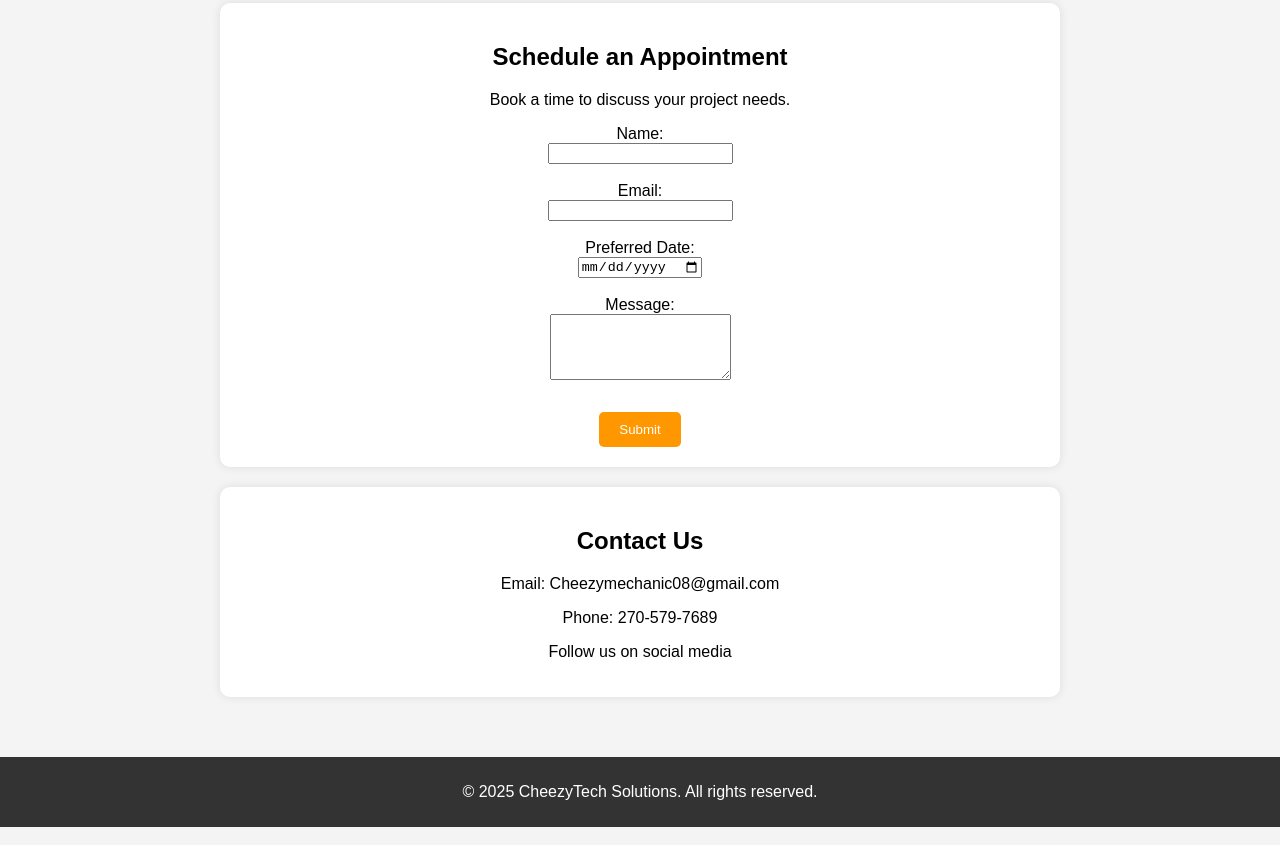
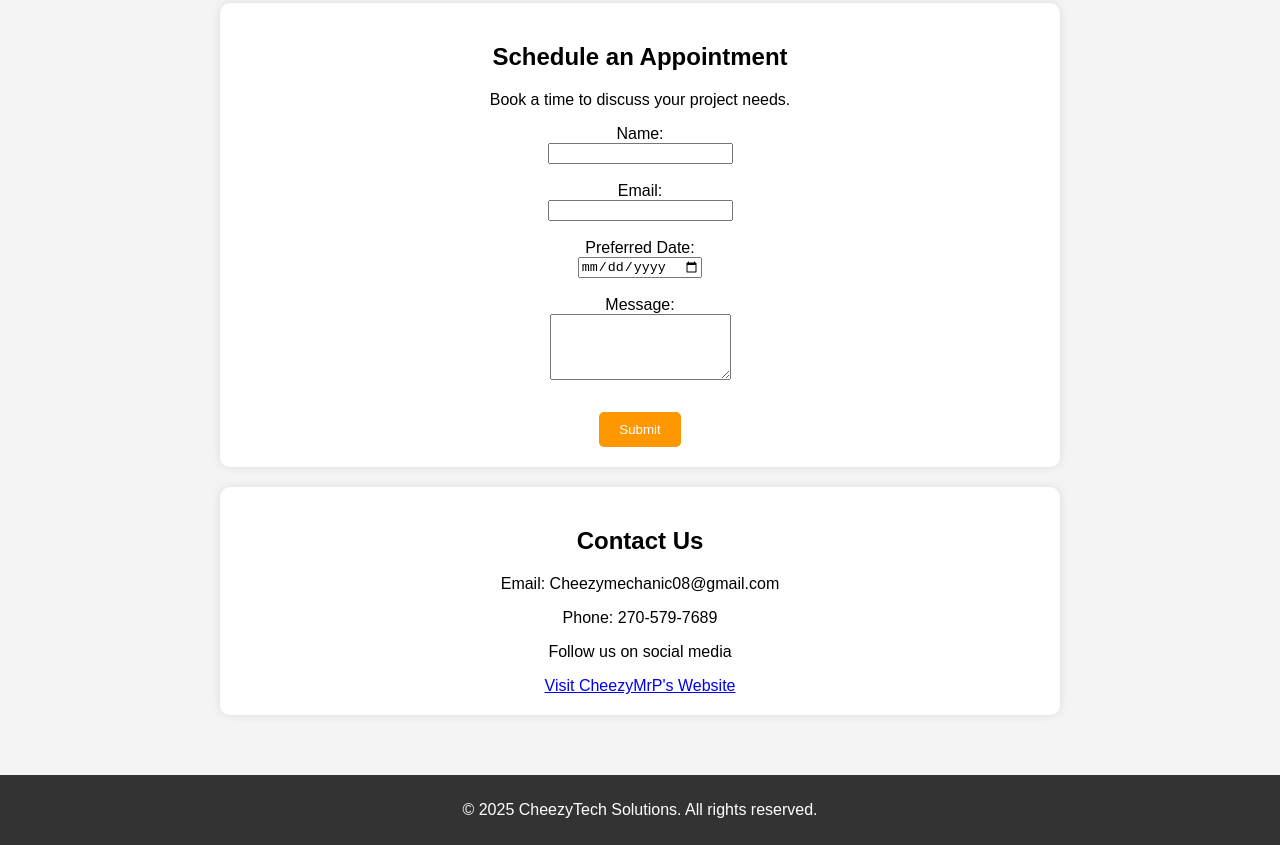
Before and after one commit to Cheezymrp/Business-Page, a plain HTML site: page index.html in a window 1280 px wide. Shown: the part 864-1709 px from the top of the page. Drawn offline with Linux system fonts and the light colour scheme.

Commit message:
Update index.html

```diff
--- a/index.html
+++ b/index.html
@@ -66,6 +66,8 @@
             <p>Email: Cheezymechanic08@gmail.com</p>
             <p>Phone: 270-579-7689</p>
             <p>Follow us on social media</p>
+            <a href="https://cheezymrp.netlify.app/">Visit CheezyMrP's Website</a>
+
         </section>
     </div>
 
```
